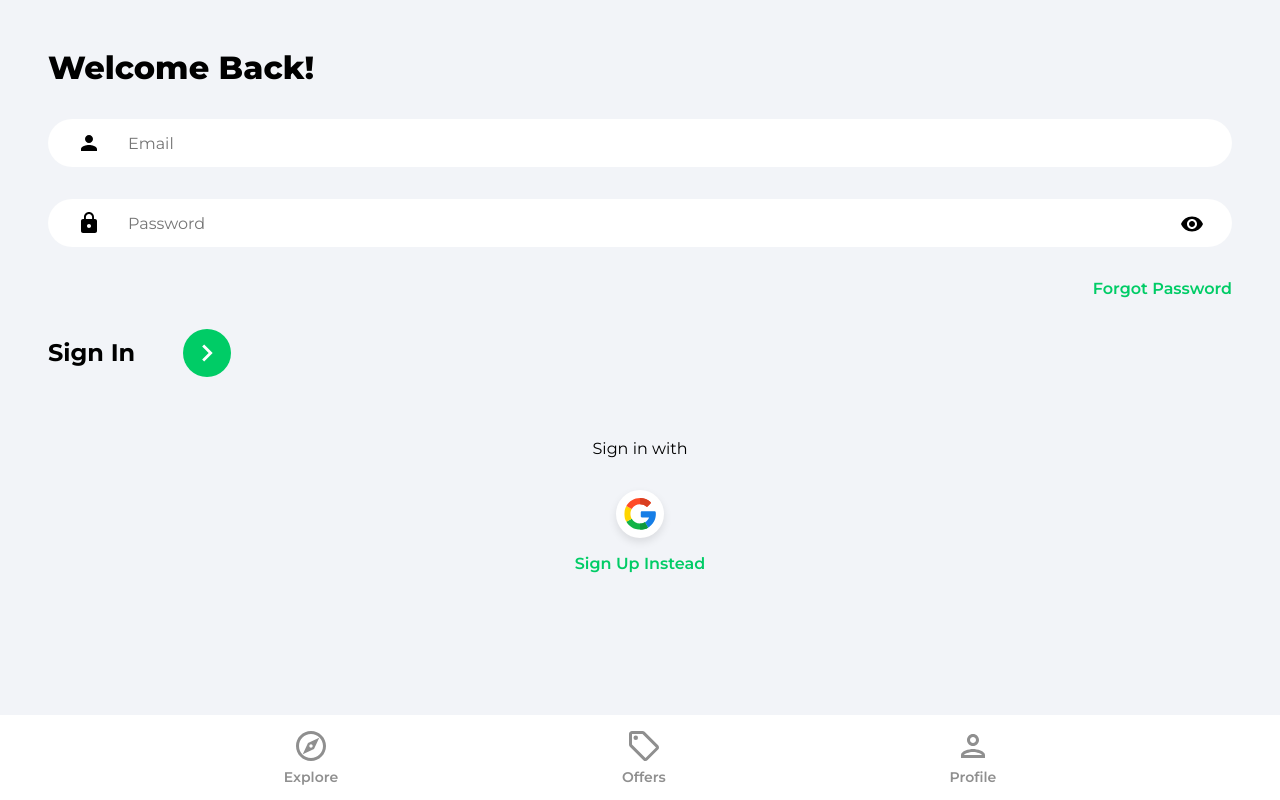
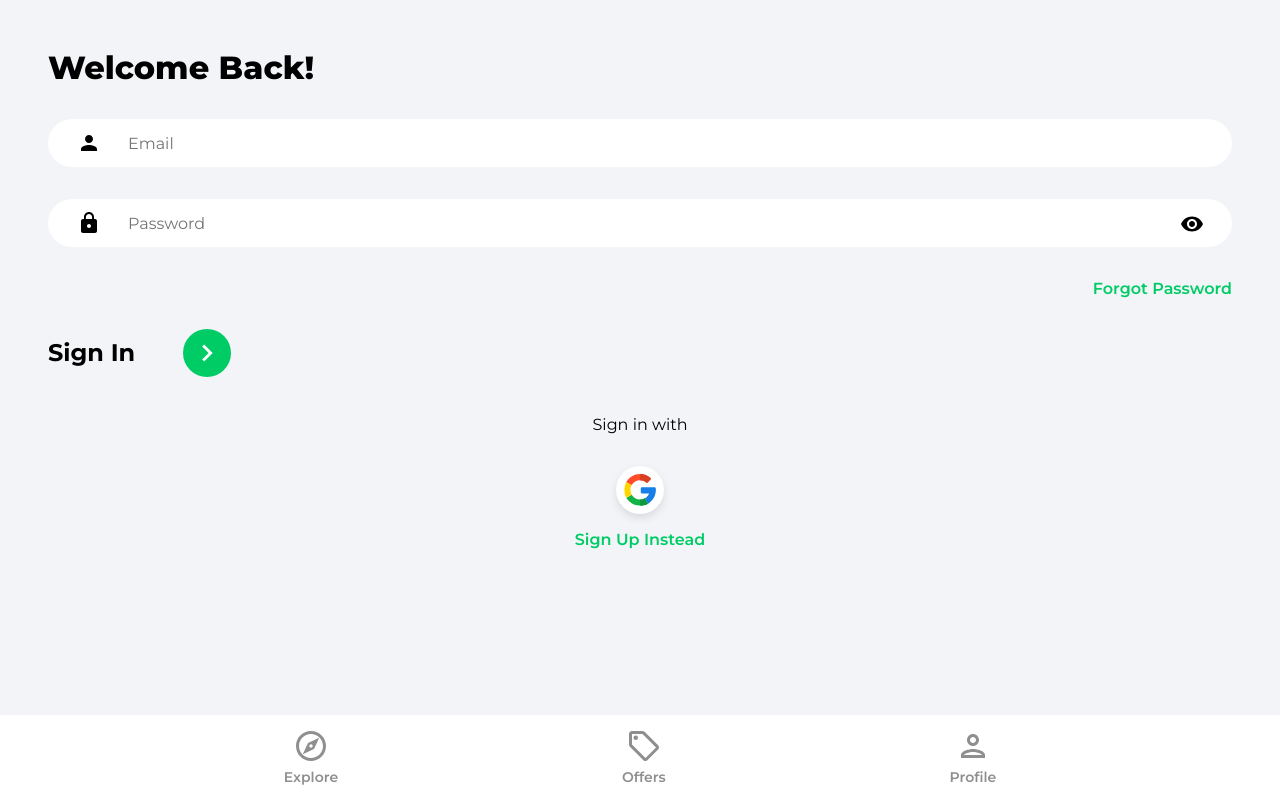
Before and after one commit to Sunil2201/House-Marketplace, a React (Create React App) app: page /sign-in in a window 1280 px wide. Built offline with nearby package versions, Linux system fonts and the light colour scheme.

Commit message:
style: fixes for auth

```diff
--- a/src/index.css
+++ b/src/index.css
@@ -258,7 +258,7 @@ button {
 }
 
 .socialLogin {
-  margin-top: 2rem;
+  margin-top: 0.5rem;
   display: flex;
   flex-direction: column;
   align-items: center;
```
